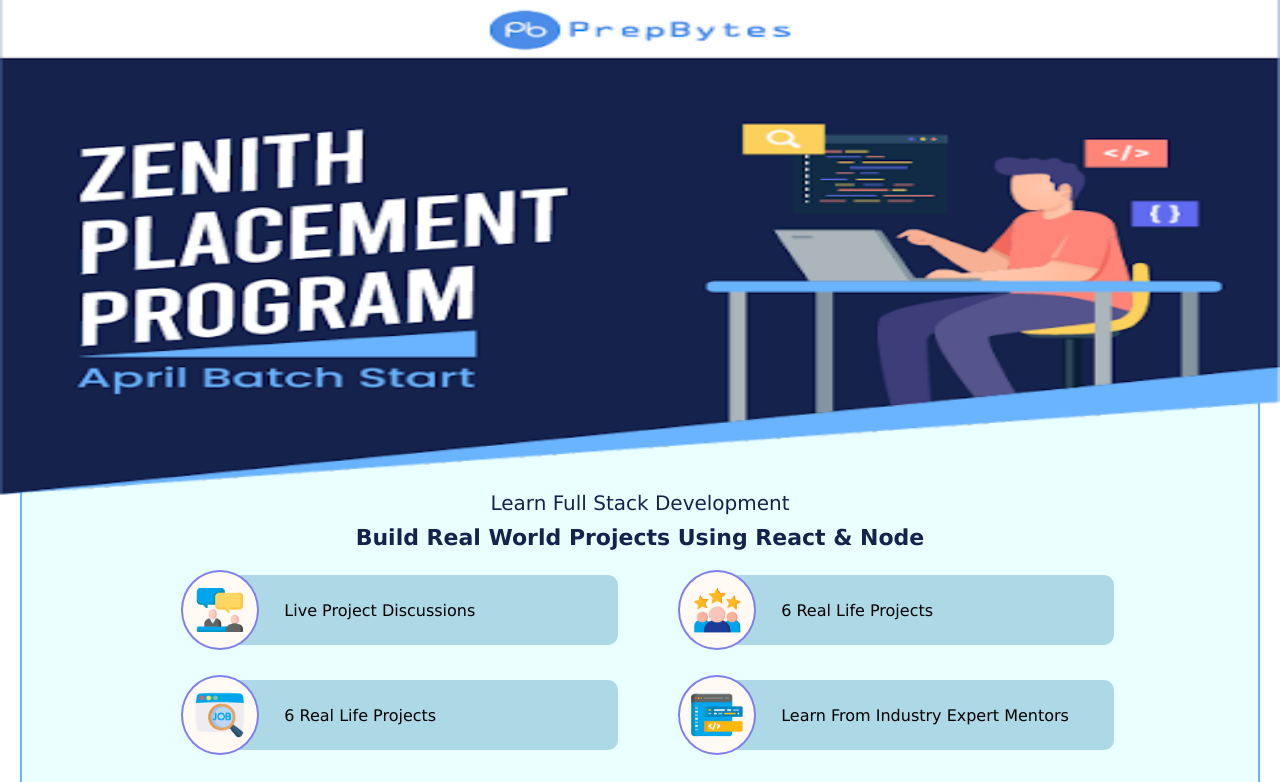
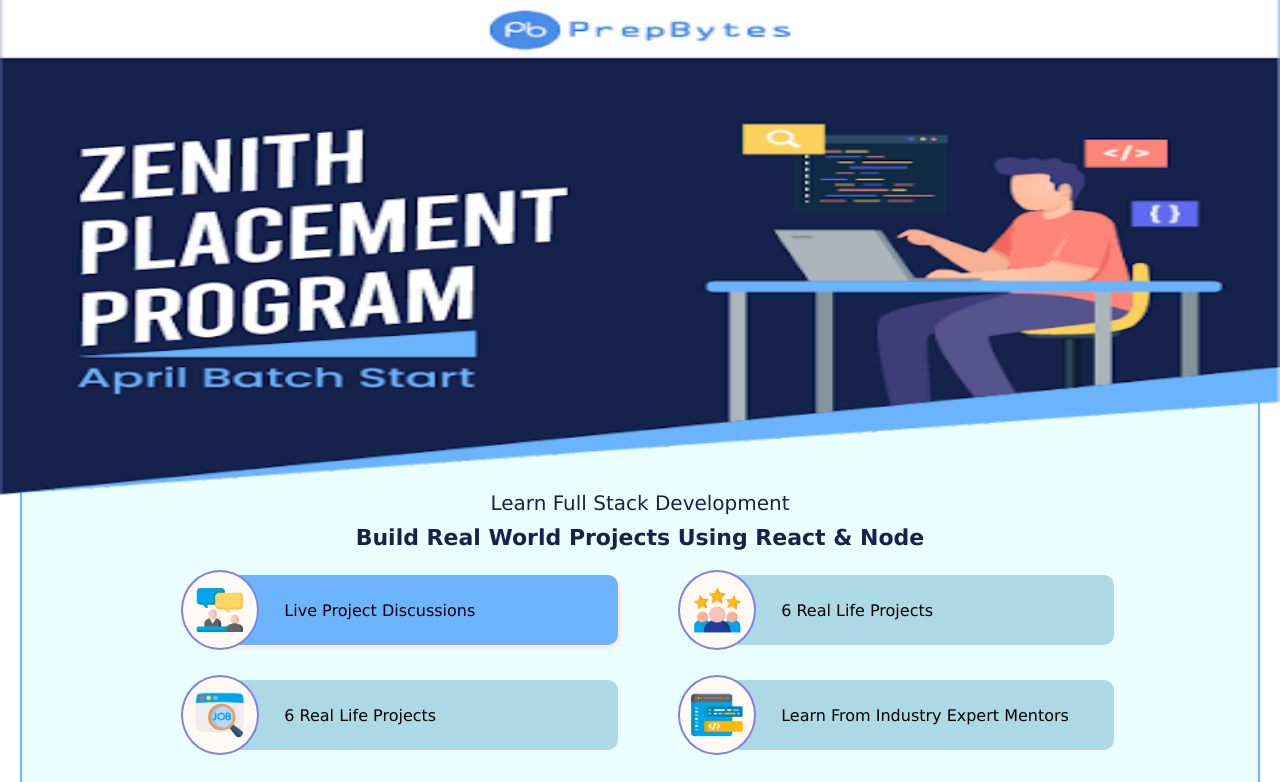
Before and after one commit to Ramandeep99/HomePage_Task, a plain HTML site: page index.html in a window 1280 px wide. In both pictures the pointer is over the element 420 px from the left and 610 px from the top of the page. Shown: the top 782 px of the page. Drawn offline with nearby package versions, Linux system fonts and the light colour scheme.

Commit message:
hover effect updated

```diff
--- a/assets/task.css
+++ b/assets/task.css
@@ -74,6 +74,12 @@
     display: flex;
     align-items: center;
     border-radius: 10px;
+}
+
+.text:hover,
+.itemn:hover {
+    background-color: rgba(0, 115, 255, 0.534);
+    box-shadow: 2px 2px 2px 2px rgb(251, 237, 237);
 }
 
 .text p {
```
